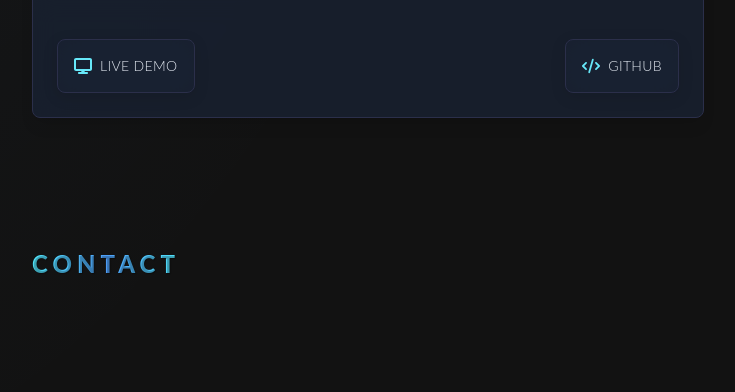
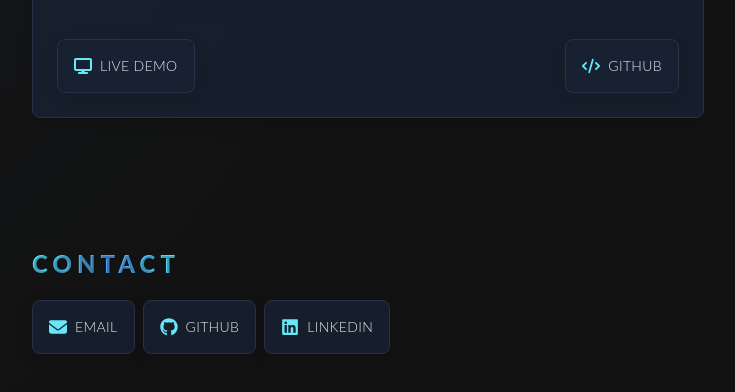
Before and after one commit to viviantangdev/portfolio, a React (Vite) app: page / in a window 1280 px wide. Shown: the part 2184-2576 px from the top of the page, without its empty margins (272-1007 px from the left). Built offline with nearby package versions, Linux system fonts and the light colour scheme.

Commit message:
contact page with social media

```diff
--- a/src/pages/Contact.jsx
+++ b/src/pages/Contact.jsx
@@ -1,13 +1,29 @@
+import { FaEnvelope, FaGithub, FaLinkedin } from 'react-icons/fa6';
+import { LinkItem } from '../components/LinkItem';
 
 const Contact = () => {
-
-
   return (
     <>
       <h2 className='text-transparent bg-clip-text bg-gradient-to-r from-cyan-300 via-blue-400 to-cyan-300 animate-gradient-x text-shadow text-shadow transition-all duration-700 transform'>
         Contact
       </h2>
-
+      <div className='flex justify-center my-5 gap-2'>
+        <LinkItem
+          icon={<FaEnvelope />}
+          label='Email'
+          href='mailto:viviantang.dev@gmail.com'
+        />
+        <LinkItem
+          icon={<FaGithub />}
+          label='Github'
+          href='https://github.com/viviantangdev'
+        />
+        <LinkItem
+          icon={<FaLinkedin />}
+          label='Linkedin'
+          href='https://linkedin.com/in/viviantangdev'
+        />
+      </div>
     </>
   );
 };
```
Also changed, not shown: src/components/Footer.jsx (+3 -4 lines).
